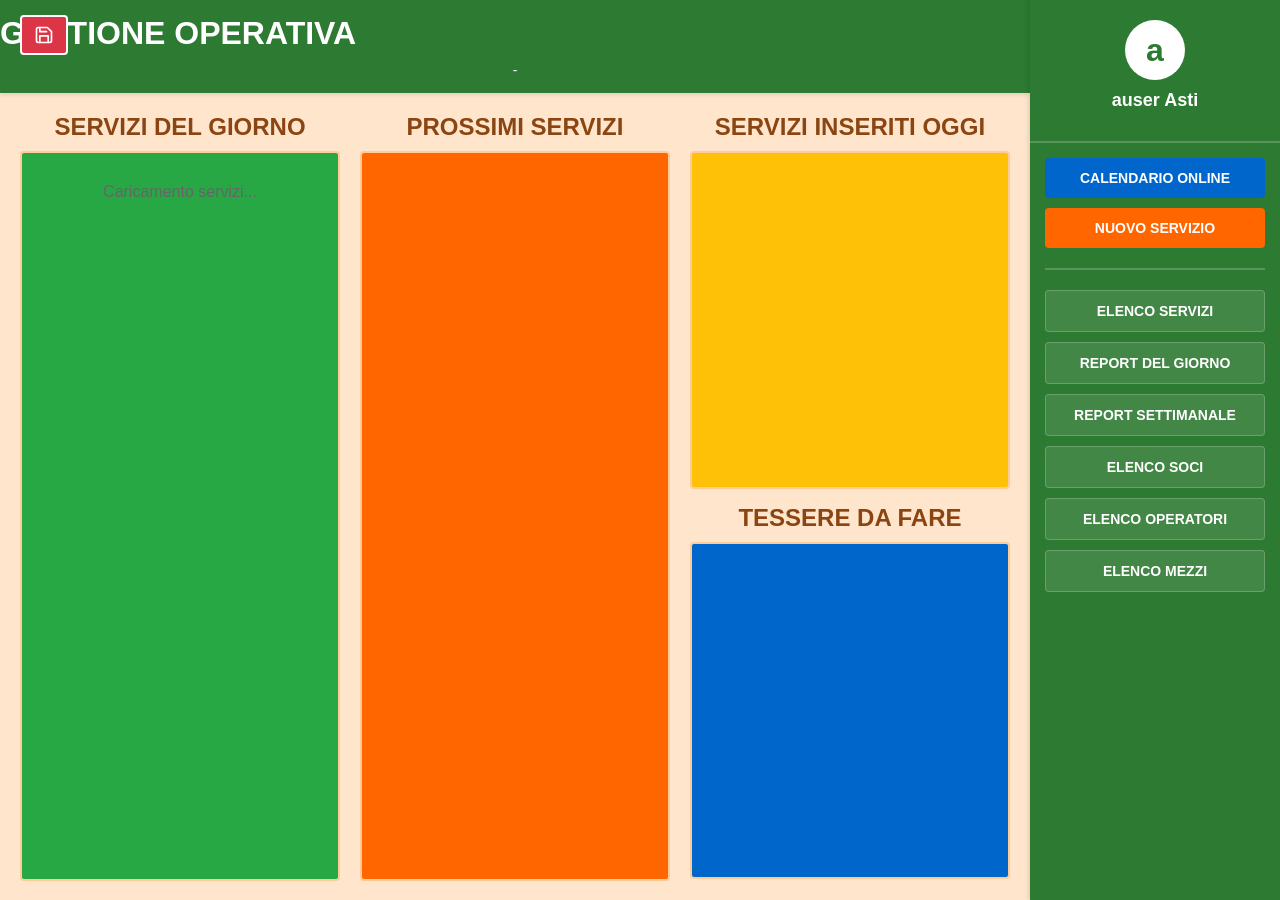
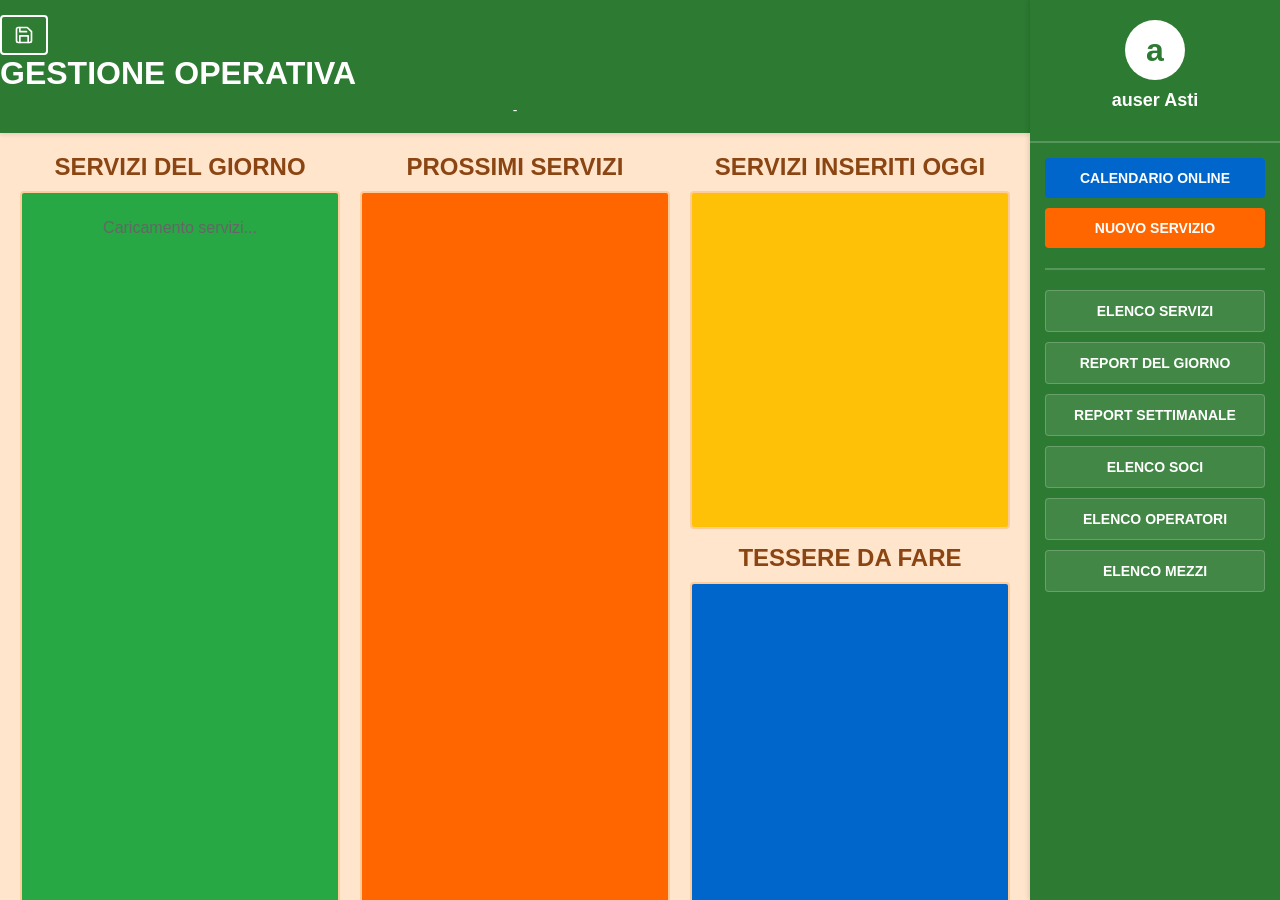

Release v1.0.1: app completa con login, Supabase e nuove pagine.

--- a/styles.css
+++ b/styles.css
@@ -132,6 +132,30 @@ body {
     margin: 10px 0;
 }
 
+.sidebar-user {
+    margin-top: auto;
+    display: flex;
+    flex-direction: column;
+    gap: 8px;
+    padding-top: 4px;
+}
+
+.sidebar-user-label {
+    font-size: 12px;
+    color: rgba(255, 255, 255, 0.9);
+    text-align: center;
+    word-break: break-word;
+}
+
+.btn-sidebar-logout {
+    background-color: #546e7a;
+    color: #fff;
+}
+
+.btn-sidebar-logout:hover {
+    background-color: #37474f;
+}
+
 /* Main Wrapper - contiene header, content e footer */
 .main-wrapper {
     flex: 1;
@@ -151,14 +175,26 @@ body {
     position: relative;
 }
 
-.btn-close-app-header {
+.header-app-actions {
     position: absolute;
     top: 15px;
     left: 20px;
+    z-index: 10;
+    display: flex;
+    align-items: center;
+    gap: 8px;
+}
+
+.btn-close-app-header,
+.btn-impostazioni-header,
+.btn-utenti-header {
+    position: static;
+    top: auto;
+    left: auto;
     right: auto;
-    background-color: #dc3545;
-    color: white;
-    border: 2px solid white;
+    background-color: #2e7d32;
+    color: #fff;
+    border: 2px solid #fff;
     border-radius: 4px;
     padding: 8px 12px;
     cursor: pointer;
@@ -169,14 +205,21 @@ body {
     z-index: 10;
 }
 
-.btn-close-app-header:hover {
-    background-color: #c82333;
+.btn-close-app-header:hover,
+.btn-impostazioni-header:hover,
+.btn-utenti-header:hover {
+    background-color: #1b5e20;
+    color: #fff;
     transform: scale(1.05);
 }
 
-.btn-close-app-header svg {
+.btn-close-app-header svg,
+.btn-impostazioni-header svg,
+.btn-utenti-header svg {
     width: 20px;
     height: 20px;
+    stroke: #fff;
+    color: #fff;
 }
 
 .date-info {
@@ -291,23 +334,31 @@ body {
     color: #333;
 }
 
-/* PROSSIMI SERVIZI — layout compatto, DATA / O.S.C. / O.A.D. sulla stessa riga */
-#prossimi-servizi {
+/* SERVIZI DEL GIORNO, PROSSIMI SERVIZI e SERVIZI INSERITI OGGI — layout compatto condiviso */
+#servizi-giorno,
+#prossimi-servizi,
+#servizi-inseriti-oggi {
     padding: 6px;
 }
 
-#prossimi-servizi .service-entry {
+#servizi-giorno .service-entry,
+#prossimi-servizi .service-entry,
+#servizi-inseriti-oggi .service-entry {
     padding: 4px 6px;
     margin-bottom: 6px;
 }
 
-#prossimi-servizi .service-header {
+#servizi-giorno .service-header,
+#prossimi-servizi .service-header,
+#servizi-inseriti-oggi .service-header {
     margin-bottom: 2px;
     gap: 6px;
     align-items: center;
 }
 
-#prossimi-servizi .service-id {
+#servizi-giorno .service-id,
+#prossimi-servizi .service-id,
+#servizi-inseriti-oggi .service-id {
     padding: 2px 6px;
     font-size: 11px;
     height: 24px;
@@ -315,60 +366,92 @@ body {
     width: 44px;
 }
 
-#prossimi-servizi .service-row {
+#servizi-giorno .service-row,
+#prossimi-servizi .service-row,
+#servizi-inseriti-oggi .service-row {
     margin-bottom: 2px;
     gap: 4px;
 }
 
-#prossimi-servizi .service-row:has(.service-data-field) {
+#servizi-giorno .service-row:has(.service-data-field),
+#prossimi-servizi .service-row:has(.service-data-field),
+#servizi-inseriti-oggi .service-row:has(.service-data-field) {
     flex-wrap: nowrap;
     align-items: center;
 }
 
+#servizi-giorno .service-field-inline,
+#servizi-giorno .service-nominativo,
+#servizi-giorno .service-data-field,
 #prossimi-servizi .service-field-inline,
 #prossimi-servizi .service-nominativo,
-#prossimi-servizi .service-data-field {
+#prossimi-servizi .service-data-field,
+#servizi-inseriti-oggi .service-field-inline,
+#servizi-inseriti-oggi .service-nominativo,
+#servizi-inseriti-oggi .service-data-field {
     gap: 4px;
 }
 
+#servizi-giorno .service-field-inline label,
+#servizi-giorno .service-data-field label,
+#servizi-giorno .service-nominativo label,
 #prossimi-servizi .service-field-inline label,
 #prossimi-servizi .service-data-field label,
-#prossimi-servizi .service-nominativo label {
+#prossimi-servizi .service-nominativo label,
+#servizi-inseriti-oggi .service-field-inline label,
+#servizi-inseriti-oggi .service-data-field label,
+#servizi-inseriti-oggi .service-nominativo label {
     font-size: 11px;
 }
 
+#servizi-giorno .service-field-inline input,
+#servizi-giorno .service-date-input,
 #prossimi-servizi .service-field-inline input,
-#prossimi-servizi .service-date-input {
+#prossimi-servizi .service-date-input,
+#servizi-inseriti-oggi .service-field-inline input,
+#servizi-inseriti-oggi .service-date-input {
     padding: 2px 4px;
     font-size: 11px;
     line-height: 1.2;
 }
 
-#prossimi-servizi .service-date-input {
+#servizi-giorno .service-date-input,
+#prossimi-servizi .service-date-input,
+#servizi-inseriti-oggi .service-date-input {
     width: 72px;
 }
 
-#prossimi-servizi .service-ora-sotto-casa {
+#servizi-giorno .service-ora-sotto-casa,
+#prossimi-servizi .service-ora-sotto-casa,
+#servizi-inseriti-oggi .service-ora-sotto-casa {
     width: auto;
     flex: 0 0 auto;
 }
 
-#prossimi-servizi .service-ora-sotto-casa input {
+#servizi-giorno .service-ora-sotto-casa input,
+#prossimi-servizi .service-ora-sotto-casa input,
+#servizi-inseriti-oggi .service-ora-sotto-casa input {
     width: 40px;
 }
 
-#prossimi-servizi .service-row .service-field-inline.service-ora-destinazione {
+#servizi-giorno .service-row .service-field-inline.service-ora-destinazione,
+#prossimi-servizi .service-row .service-field-inline.service-ora-destinazione,
+#servizi-inseriti-oggi .service-row .service-field-inline.service-ora-destinazione {
     margin-left: 0 !important;
     max-width: none !important;
     flex: 0 0 auto !important;
     gap: 4px !important;
 }
 
-#prossimi-servizi .service-row .service-field-inline.service-ora-destinazione label {
+#servizi-giorno .service-row .service-field-inline.service-ora-destinazione label,
+#prossimi-servizi .service-row .service-field-inline.service-ora-destinazione label,
+#servizi-inseriti-oggi .service-row .service-field-inline.service-ora-destinazione label {
     font-size: 11px !important;
 }
 
-#prossimi-servizi .service-row .service-field-inline.service-ora-destinazione input {
+#servizi-giorno .service-row .service-field-inline.service-ora-destinazione input,
+#prossimi-servizi .service-row .service-field-inline.service-ora-destinazione input,
+#servizi-inseriti-oggi .service-row .service-field-inline.service-ora-destinazione input {
     width: 48px !important;
     min-width: 40px !important;
     max-width: 56px !important;
@@ -376,14 +459,18 @@ body {
     font-size: 11px !important;
 }
 
-#prossimi-servizi .service-field-full {
+#servizi-giorno .service-field-full,
+#prossimi-servizi .service-field-full,
+#servizi-inseriti-oggi .service-field-full {
     margin-bottom: 2px;
     display: flex;
     align-items: center;
     gap: 4px;
 }
 
-#prossimi-servizi .service-field-full label {
+#servizi-giorno .service-field-full label,
+#prossimi-servizi .service-field-full label,
+#servizi-inseriti-oggi .service-field-full label {
     display: inline;
     margin-bottom: 0;
     font-size: 11px;
@@ -391,22 +478,55 @@ body {
     flex-shrink: 0;
 }
 
-#prossimi-servizi .service-field-full input {
+#servizi-giorno .service-field-full input,
+#prossimi-servizi .service-field-full input,
+#servizi-inseriti-oggi .service-field-full input {
     padding: 2px 4px;
     font-size: 11px;
     line-height: 1.2;
 }
 
-#prossimi-servizi .service-buttons {
+#servizi-giorno .service-buttons,
+#prossimi-servizi .service-buttons,
+#servizi-inseriti-oggi .service-buttons {
     margin-top: 3px;
     gap: 4px;
 }
 
-#prossimi-servizi .btn-stampa,
-#prossimi-servizi .btn-modifica,
-#prossimi-servizi .btn-completa {
-    padding: 4px 8px;
-    font-size: 11px;
+#servizi-giorno .service-buttons .btn-stampa,
+#servizi-giorno .service-buttons .btn-modifica,
+#servizi-giorno .service-buttons .btn-completa,
+#prossimi-servizi .service-buttons .btn-stampa,
+#prossimi-servizi .service-buttons .btn-modifica,
+#prossimi-servizi .service-buttons .btn-completa,
+#servizi-inseriti-oggi .service-buttons .btn-stampa,
+#servizi-inseriti-oggi .service-buttons .btn-modifica,
+#servizi-inseriti-oggi .service-buttons .btn-completa {
+    --bs-btn-padding-y: 2px;
+    --bs-btn-padding-x: 6px;
+    --bs-btn-font-size: 10px;
+    --bs-btn-line-height: 1.1;
+    padding: 2px 6px;
+    font-size: 10px;
+    line-height: 1.1;
+    font-weight: 600;
+    min-height: 0;
+    border-radius: 2px;
+    flex: 1 1 0;
+    min-width: 0;
+}
+
+/* Servizi del giorno: 3 pulsanti — stessa altezza, larghezza ridotta per stare in riga */
+#servizi-giorno .service-buttons {
+    flex-wrap: nowrap;
+}
+
+#servizi-giorno .service-buttons .btn-stampa,
+#servizi-giorno .service-buttons .btn-modifica,
+#servizi-giorno .service-buttons .btn-completa {
+    --bs-btn-padding-x: 3px;
+    padding: 2px 3px;
+    font-size: 9px;
 }
 
 /* Rettangolo giallo per SERVIZI INSERITI OGGI */
